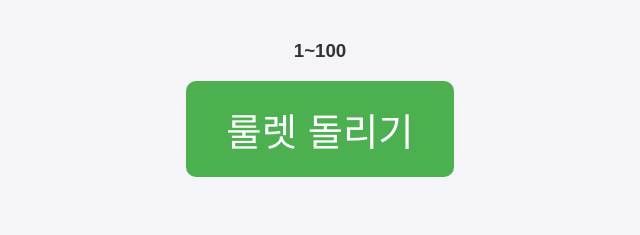
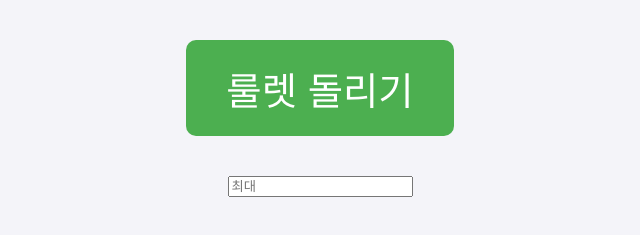
Before and after one commit to cchhyen/site, a plain HTML site: page index.html in a window 1280 px wide. Shown: the part 195-430 px from the top of the page, without its empty margins (320-960 px from the left). Drawn offline with Linux system fonts and the light colour scheme.

Commit message:
Update index.html

```diff
--- a/index.html
+++ b/index.html
@@ -8,9 +8,10 @@
 </head>
 <body>
     <h1>국어 벌칙 룰렛</h1>
-    <h3>1~100</h3>
     <button id="spinButton">룰렛 돌리기</button>
     <div id="result"></div>
     <script src="index.js"></script>
+    <input type="text" id="numInput" placeholder="최대">
 </body>
+
 </html>
```
